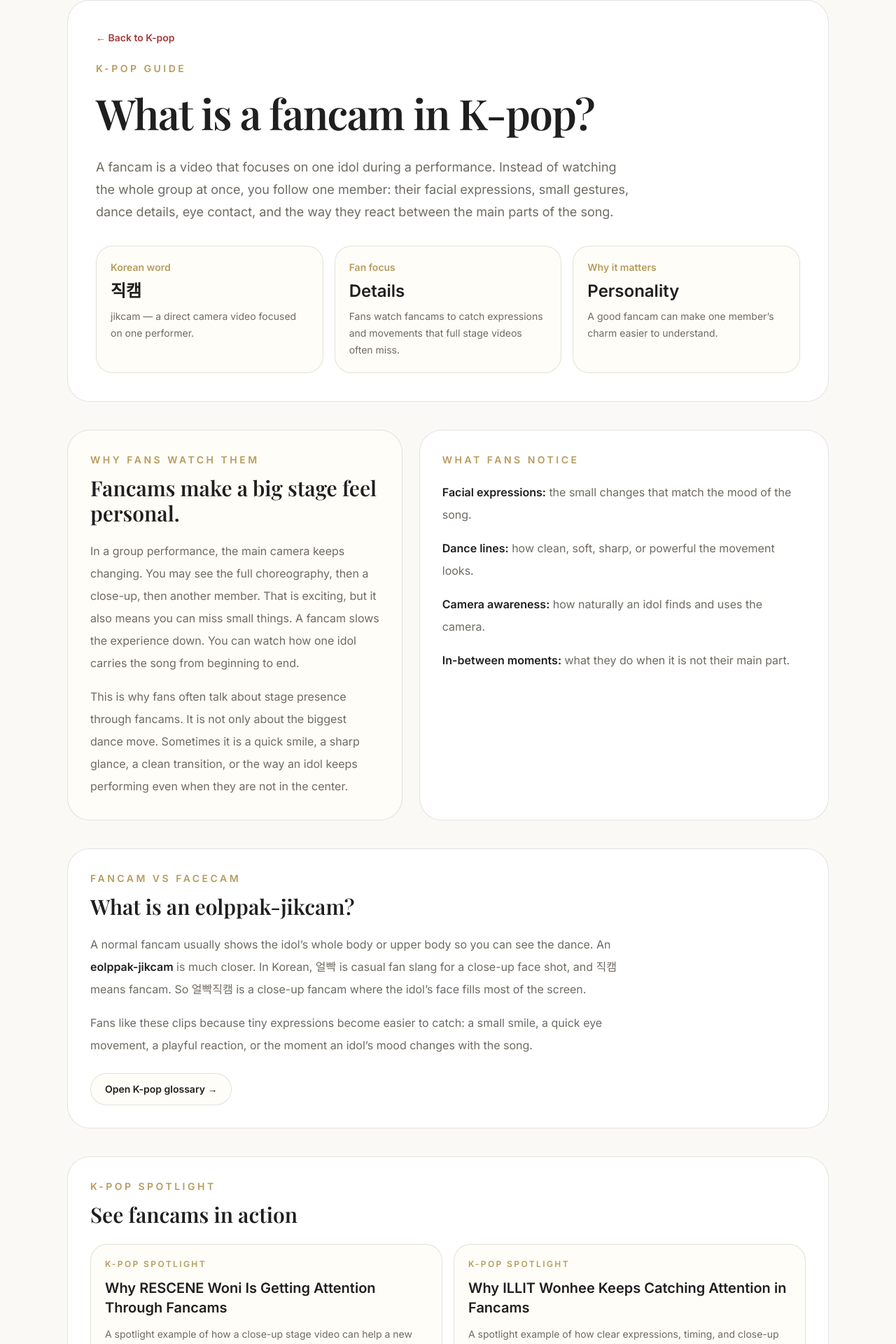
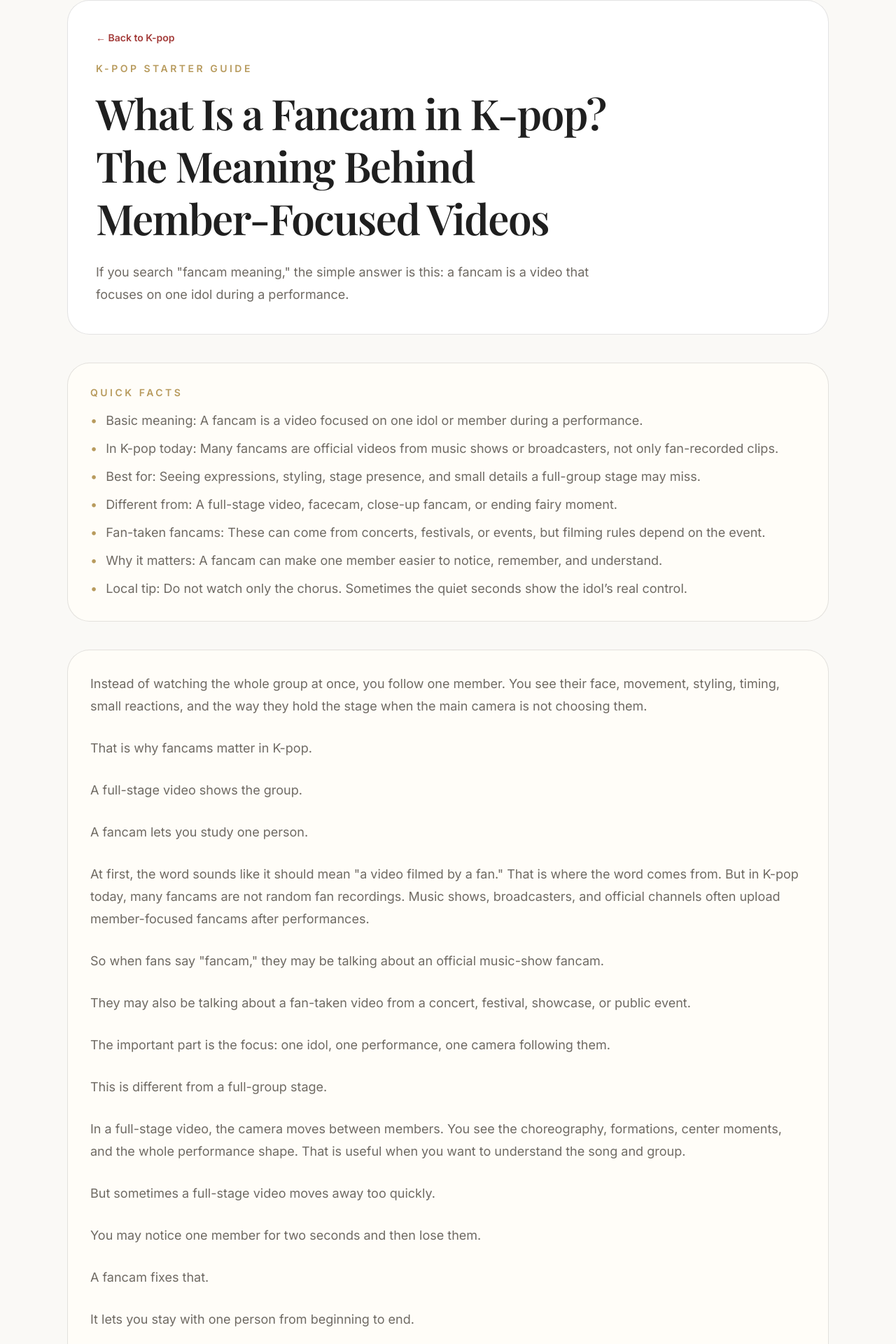
Before and after one commit to kjgusgh-source/korea-inside, a Next.js app: page /kpop/what-is-a-fancam in a window 1280 px wide. Shown: the part 140-2060 px from the top of the page at 70% size. Built offline with nearby package versions, Linux system fonts and the light colour scheme; a web font is replaced by a local one.

Commit message:
Improve K-pop fancam meaning guide

```diff
--- a/app/kpop/glossary/page.tsx
+++ b/app/kpop/glossary/page.tsx
@@ -90,9 +90,9 @@ const glossaryTerms = [
     romanization: "jikcam",
     meaning: "A video focused on one idol during a performance.",
     note:
-      "Fancams are a big part of K-pop culture because they let fans watch small expressions, gestures, and details that are easy to miss in a full-stage video.",
+      "In K-pop today, many fancams are official music-show videos, not only fan recordings. They let fans watch small expressions, styling, and details that are easy to miss in a full-stage video.",
     example: "A Karina fancam can show her sharp stage presence clearly.",
-    href: "/kpop/what-is-fancam"
+    href: "/kpop/what-is-a-fancam"
   },
   {
     term: "Rookie group",
--- a/app/kpop/what-is-a-fancam/page.tsx
+++ b/app/kpop/what-is-a-fancam/page.tsx
@@ -8,9 +8,64 @@ const siteUrl = "https://haemilkorea.com";
 const pageUrl = `${siteUrl}/kpop/what-is-a-fancam`;
 
 const pageTitle =
-  "What Is a Fancam in K-pop? | Meaning, Facecams & Korean Fan Words";
+  "What Is a Fancam in K-pop? The Meaning Behind Member-Focused Videos";
 const pageDescription =
-  "A friendly explanation of K-pop fancams, facecams, eolppak-jikcam, viral stage moments, and why fans love watching individual idol videos.";
+  "A friendly HAEMIL guide to the meaning of K-pop fancams, why fans watch member-focused videos, and how official fancams, facecams, ending fairy moments, and visual talk are different.";
+
+const quickFacts = [
+  "Basic meaning: A fancam is a video focused on one idol or member during a performance.",
+  "In K-pop today: Many fancams are official videos from music shows or broadcasters, not only fan-recorded clips.",
+  "Best for: Seeing expressions, styling, stage presence, and small details a full-group stage may miss.",
+  "Different from: A full-stage video, facecam, close-up fancam, or ending fairy moment.",
+  "Fan-taken fancams: These can come from concerts, festivals, or events, but filming rules depend on the event.",
+  "Why it matters: A fancam can make one member easier to notice, remember, and understand.",
+  "Local tip: Do not watch only the chorus. Sometimes the quiet seconds show the idol’s real control.",
+];
+
+const relatedGuides = [
+  {
+    label: "K-pop guide",
+    title: "What is an ending fairy?",
+    description:
+      "Learn what ending fairy means, why final close-up shots go viral, and how idols use a few seconds to show charm after a stage.",
+    href: "/kpop/what-is-ending-fairy",
+  },
+  {
+    label: "K-pop guide",
+    title: "What is a close-up fancam?",
+    description:
+      "A friendly guide to Korean close-up fancams, where one face, one expression, or one quick mood change can make a stage easy to replay.",
+    href: "/kpop/what-is-close-up-fancam-in-kpop",
+  },
+  {
+    label: "K-pop starter guide",
+    title: "What does visual mean in K-pop?",
+    description:
+      "A friendly guide to what “visual” means in K-pop, how it differs from center, and why fans use the word carefully.",
+    href: "/kpop/what-is-visual-in-kpop",
+  },
+  {
+    label: "K-pop guide",
+    title: "What is center in K-pop?",
+    description:
+      "Learn what center means in K-pop, why the center member matters, and how fans understand stage focus and group image.",
+    href: "/kpop/what-is-center-in-kpop",
+  },
+  {
+    label: "K-pop guide",
+    title: "What does maknae mean?",
+    description:
+      "Learn what maknae means, why the youngest member matters in K-pop, and how fans use words like golden maknae.",
+    href: "/kpop/what-is-maknae",
+  },
+  {
+    label: "Fan words",
+    title: "Open the K-pop glossary",
+    description:
+      "A friendly guide to Korean K-pop fan words like bias, maknae, fancam, ending fairy, and eolppak-jikcam.",
+    href: "/kpop/glossary",
+  },
+];
 
 export const metadata: Metadata = {
   title: pageTitle,
@@ -33,7 +88,7 @@ export const metadata: Metadata = {
 };
 
 export default function WhatIsAFancamPage() {
-  const relatedGuides = getPublishedMemberGuides().slice(0, 4);
+  const relatedMemberGuides = getPublishedMemberGuides().slice(0, 4);
 
   const structuredData = [
     {
@@ -115,147 +170,339 @@ export default function WhatIsAFancamPage() {
             </Link>
 
             <p className="text-sm font-semibold uppercase tracking-[0.25em] text-[var(--gold)]">
-              K-pop guide
+              K-pop starter guide
             </p>
 
             <h1 className="mt-4 max-w-3xl text-4xl font-semibold leading-tight tracking-tight md:text-6xl">
-              What is a fancam in K-pop?
+              {pageTitle}
             </h1>
 
             <p className="mt-6 max-w-3xl text-base leading-8 text-[var(--muted)] md:text-lg">
-              A fancam is a video that focuses on one idol during a performance.
-              Instead of watching the whole group at once, you follow one member:
-              their facial expressions, small gestures, dance details, eye
-              contact, and the way they react between the main parts of the song.
+              If you search &quot;fancam meaning,&quot; the simple answer is
+              this: a fancam is a video that focuses on one idol during a
+              performance.
+            </p>
+          </article>
+
+          <section className="rounded-[2rem] border border-[var(--border)] bg-[var(--card)] p-6 md:p-8">
+            <p className="text-sm font-semibold uppercase tracking-[0.25em] text-[var(--gold)]">
+              Quick facts
             </p>
 
-            <div className="mt-8 grid gap-4 md:grid-cols-3">
-              <div className="rounded-[1.5rem] border border-[var(--border)] bg-[var(--card)] p-5">
-                <p className="text-sm font-semibold text-[var(--gold)]">
-                  Korean word
-                </p>
-                <p className="mt-2 text-2xl font-semibold">직캠</p>
-                <p className="mt-2 text-sm leading-6 text-[var(--muted)]">
-                  jikcam — a direct camera video focused on one performer.
-                </p>
-              </div>
+            <ul className="mt-4 space-y-3 text-base leading-7 text-[var(--muted)] md:text-lg">
+              {quickFacts.map((fact) => (
+                <li key={fact} className="flex gap-3">
+                  <span className="text-[var(--gold)]">•</span>
+                  <span>{fact}</span>
+                </li>
+              ))}
+            </ul>
+          </section>
 
-              <div className="rounded-[1.5rem] border border-[var(--border)] bg-[var(--card)] p-5">
-                <p className="text-sm font-semibold text-[var(--gold)]">
-                  Fan focus
-                </p>
-                <p className="mt-2 text-2xl font-semibold">Details</p>
-                <p className="mt-2 text-sm leading-6 text-[var(--muted)]">
-                  Fans watch fancams to catch expressions and movements that full
-                  stage videos often miss.
-                </p>
-              </div>
-
-              <div className="rounded-[1.5rem] border border-[var(--border)] bg-[var(--card)] p-5">
-                <p className="text-sm font-semibold text-[var(--gold)]">
-                  Why it matters
-                </p>
-                <p className="mt-2 text-2xl font-semibold">Personality</p>
-                <p className="mt-2 text-sm leading-6 text-[var(--muted)]">
-                  A good fancam can make one member’s charm easier to understand.
-                </p>
-              </div>
-            </div>
-          </article>
-
-          <section className="grid gap-6 md:grid-cols-[0.9fr_1.1fr]">
-            <div className="rounded-[2rem] border border-[var(--border)] bg-[var(--card)] p-6 md:p-8">
-              <p className="text-sm font-semibold uppercase tracking-[0.25em] text-[var(--gold)]">
-                Why fans watch them
+          <section className="rounded-[2rem] border border-[var(--border)] bg-[var(--card)] p-6 md:p-8">
+            <div className="space-y-7 text-base leading-8 text-[var(--muted)] md:text-lg">
+              <p>
+                Instead of watching the whole group at once, you follow one
+                member. You see their face, movement, styling, timing, small
+                reactions, and the way they hold the stage when the main camera
+                is not choosing them.
               </p>
 
-              <h2 className="mt-3 text-3xl font-semibold">
-                Fancams make a big stage feel personal.
-              </h2>
+              <p>That is why fancams matter in K-pop.</p>
 
-              <p className="mt-5 text-base leading-8 text-[var(--muted)]">
-                In a group performance, the main camera keeps changing. You may
-                see the full choreography, then a close-up, then another member.
-                That is exciting, but it also means you can miss small things.
-                A fancam slows the experience down. You can watch how one idol
-                carries the song from beginning to end.
+              <p>A full-stage video shows the group.</p>
+
+              <p>A fancam lets you study one person.</p>
+
+              <p>
+                At first, the word sounds like it should mean &quot;a video
+                filmed by a fan.&quot; That is where the word comes from. But
+                in K-pop today, many fancams are not random fan recordings.
+                Music shows, broadcasters, and official channels often upload
+                member-focused fancams after performances.
               </p>
 
-              <p className="mt-4 text-base leading-8 text-[var(--muted)]">
-                This is why fans often talk about stage presence through fancams.
-                It is not only about the biggest dance move. Sometimes it is a
-                quick smile, a sharp glance, a clean transition, or the way an
-                idol keeps performing even when they are not in the center.
-              </p>
-            </div>
-
-            <div className="rounded-[2rem] border border-[var(--border)] bg-[var(--surface)] p-6 md:p-8">
-              <p className="text-sm font-semibold uppercase tracking-[0.25em] text-[var(--gold)]">
-                What fans notice
+              <p>
+                So when fans say &quot;fancam,&quot; they may be talking about
+                an official music-show fancam.
               </p>
 
-              <ul className="mt-5 space-y-4 text-base leading-8 text-[var(--muted)]">
-                <li>
-                  <span className="font-semibold text-[var(--text)]">
-                    Facial expressions:
-                  </span>{" "}
-                  the small changes that match the mood of the song.
-                </li>
-                <li>
-                  <span className="font-semibold text-[var(--text)]">
-                    Dance lines:
-                  </span>{" "}
-                  how clean, soft, sharp, or powerful the movement looks.
-                </li>
-                <li>
-                  <span className="font-semibold text-[var(--text)]">
-                    Camera awareness:
-                  </span>{" "}
-                  how naturally an idol finds and uses the camera.
-                </li>
-                <li>
-                  <span className="font-semibold text-[var(--text)]">
-                    In-between moments:
-                  </span>{" "}
-                  what they do when it is not their main part.
-                </li>
-              </ul>
+              <p>
+                They may also be talking about a fan-taken video from a concert,
+                festival, showcase, or public event.
+              </p>
+
+              <p>
+                The important part is the focus: one idol, one performance, one
+                camera following them.
+              </p>
+
+              <p>This is different from a full-group stage.</p>
+
+              <p>
+                In a full-stage video, the camera moves between members. You see
+                the choreography, formations, center moments, and the whole
+                performance shape. That is useful when you want to understand
+                the song and group.
+              </p>
+
+              <p>But sometimes a full-stage video moves away too quickly.</p>
+
+              <p>You may notice one member for two seconds and then lose them.</p>
+
+              <p>A fancam fixes that.</p>
+
+              <p>It lets you stay with one person from beginning to end.</p>
+
+              <p>
+                That is why new fans often use fancams to learn members. You may
+                not know everyone&apos;s name yet. You may not understand the
+                group&apos;s roles. But after watching one member-focused
+                video, something clicks.
+              </p>
+
+              <p>You remember their expression.</p>
+
+              <p>You remember their styling.</p>
+
+              <p>You remember the way they looked at the camera.</p>
+
+              <p>
+                You remember a small gesture that the full-stage video almost
+                missed.
+              </p>
+
+              <p>
+                That is often how a casual viewer becomes curious about one
+                idol.
+              </p>
+
+              <p>
+                Fancams are also useful because K-pop performances are built
+                from many tiny details.
+              </p>
+
+              <p>The chorus matters, but it is not the only thing to watch.</p>
+
+              <p>Look at the seconds before the member starts singing.</p>
+
+              <p>Look at how they reset their expression after a hard move.</p>
+
+              <p>
+                Look at whether they keep the mood even when they are not in the
+                center.
+              </p>
+
+              <p>
+                Look at how their face changes between cute, sharp, calm,
+                playful, or intense moments.
+              </p>
+
+              <p>
+                Those small changes are part of why K-pop fans replay fancams.
+              </p>
+
+              <p>A fancam can also show stage presence more clearly.</p>
+
+              <p>
+                Stage presence does not only mean dancing hard. It can mean
+                knowing when to relax, when to look into the camera, when to
+                make a small expression, and when to let the choreography
+                speak. Some idols are loud with their presence. Some are
+                quieter. A fancam makes those differences easier to see.
+              </p>
+
+              <p>This is also why fancams connect to visual talk.</p>
+
+              <p>
+                In K-pop, &quot;visual&quot; is not only about saying someone is
+                pretty or handsome. Fans often use it to talk about image,
+                styling, facial impression, camera presence, and how memorable
+                someone feels in clips or photos. A fancam can make that visual
+                image easier to understand.
+              </p>
+
+              <p>But it should not become a beauty ranking.</p>
+
+              <p>A good fancam is not only about appearance.</p>
+
+              <p>It is also about performance control.</p>
+
+              <p>A facecam, or close-up fancam, is a little different.</p>
+
+              <p>
+                A regular fancam often shows more of the full body and
+                choreography. A facecam or close-up fancam focuses more on the
+                idol&apos;s face, expressions, and eye contact. If you want to
+                understand why fans talk about expressions so much, a close-up
+                fancam can make that clearer.
+              </p>
+
+              <p>But it may show less of the full dance.</p>
+
+              <p>That is the trade-off.</p>
+
+              <p>A fancam is also different from an ending fairy.</p>
+
+              <p>
+                An ending fairy is the short camera moment after the song ends.
+                The idol looks into the camera, catches their breath, and holds
+                a final expression. It can become a viral moment, but it is only
+                one part of the stage.
+              </p>
+
+              <p>A fancam follows the performance.</p>
+
+              <p>An ending fairy is the final few seconds.</p>
+
+              <p>Both matter, but they are not the same thing.</p>
+
+              <p>Fancams can also help you understand member roles.</p>
+
+              <p>
+                For example, a center may stand out because the choreography
+                places them in key moments. A maknae may feel different because
+                fans are watching how the youngest member grows over time. A
+                main dancer may show details in movement that are easier to see
+                when the camera stays with them.
+              </p>
+
+              <p>But do not force every fancam into a role.</p>
+
+              <p>Sometimes the best reason to watch is simple:</p>
+
+              <p>You noticed someone.</p>
+
+              <p>Now you want to see more.</p>
+
+              <p>That is enough.</p>
+
+              <p>
+                If you are watching your first K-pop fancam, do not treat it
+                like homework.
+              </p>
+
+              <p>Pick one member.</p>
+
+              <p>Watch one video.</p>
+
+              <p>Then ask yourself a few small questions.</p>
+
+              <p>What kind of expression do they use most?</p>
+
+              <p>Do they change mood between verses and chorus?</p>
+
+              <p>Do they look relaxed or intense?</p>
+
+              <p>Do they use the camera often?</p>
+
+              <p>Does the styling change how you read the performance?</p>
+
+              <p>
+                Would you have noticed these things in the full-group stage?
+              </p>
+
+              <p>This is the real value of a fancam.</p>
+
+              <p>
+                It slows down the group performance and lets one member become
+                clear.
+              </p>
+
+              <p>There is one more thing to remember.</p>
+
+              <p>
+                Not every fan-taken fancam is filmed under the same rules.
+                Concerts, festivals, fan events, and broadcasts can have
+                different filming policies. Some videos are official. Some are
+                fan-recorded. Some are allowed. Some may be removed. So it is
+                better not to assume every event works the same way.
+              </p>
+
+              <p>
+                For beginners, official fancams are the easiest place to start.
+              </p>
+
+              <p>
+                They are usually clean, easy to find, and focused on one member.
+              </p>
+
+              <p>
+                Once you understand the idea, fan-taken fancams can show another
+                side: live crowds, festival energy, tour stages, and moments
+                that feel less polished than a broadcast.
+              </p>
+
+              <p>Both can be useful.</p>
+
+              <p>They just feel different.</p>
+
+              <p>
+                For HAEMIL readers, the easiest way to understand a fancam is
+                this:
+              </p>
+
+              <p>A full-stage video tells you what the group did.</p>
+
+              <p>A fancam tells you how one member carried it.</p>
+
+              <p>That is why fans love them.</p>
+
+              <p>Not because every fancam is perfect.</p>
+
+              <p>Not because every clip needs to go viral.</p>
+
+              <p>
+                But because sometimes one focused camera is enough to make you
+                finally understand why people keep talking about a member.
+              </p>
             </div>
           </section>
 
           <section className="rounded-[2rem] border border-[var(--border)] bg-[var(--surface)] p-6 md:p-8">
+            <div className="flex flex-col gap-3 md:flex-row md:items-end md:justify-between">
+              <div>
                 <p className="text-sm font-semibold uppercase tracking-[0.25em] text-[var(--gold)]">
-              Fancam vs facecam
+                  Keep exploring
                 </p>
 
                 <h2 className="mt-3 text-3xl font-semibold">
-              What is an eolppak-jikcam?
+                  Related K-pop guides
                 </h2>
+              </div>
 
-            <p className="mt-5 max-w-3xl text-base leading-8 text-[var(--muted)]">
-              A normal fancam usually shows the idol’s whole body or upper body
-              so you can see the dance. An{" "}
-              <span className="font-semibold text-[var(--text)]">
-                eolppak-jikcam
-              </span>{" "}
-              is much closer. In Korean, 얼빡 is casual fan slang for a close-up
-              face shot, and 직캠 means fancam. So 얼빡직캠 is a close-up fancam
-              where the idol’s face fills most of the screen.
+              <Link
+                href="/kpop"
+                className="text-sm font-semibold text-[var(--accent)] transition hover:opacity-80"
+              >
+                See all K-pop →
+              </Link>
+            </div>
+
+            <div className="mt-6 grid gap-4 md:grid-cols-2">
+              {relatedGuides.map((guide) => (
+                <Link
+                  key={guide.href}
+                  href={guide.href}
+                  className="group rounded-[1.5rem] border border-[var(--border)] bg-[var(--card)] p-5 transition hover:-translate-y-1 hover:shadow-md"
+                >
+                  <p className="text-xs font-semibold uppercase tracking-[0.2em] text-[var(--gold)]">
+                    {guide.label}
                   </p>
 
-            <p className="mt-4 max-w-3xl text-base leading-8 text-[var(--muted)]">
-              Fans like these clips because tiny expressions become easier to
-              catch: a small smile, a quick eye movement, a playful reaction, or
-              the moment an idol’s mood changes with the song.
+                  <h3 className="mt-3 text-xl font-semibold text-[var(--text)]">
+                    {guide.title}
+                  </h3>
+
+                  <p className="mt-3 text-sm leading-6 text-[var(--muted)]">
+                    {guide.description}
                   </p>
 
-            <div className="mt-6">
-              <Link
-                href="/kpop/glossary"
-                className="inline-flex rounded-full border border-[var(--border)] bg-[var(--card)] px-5 py-3 text-sm font-semibold text-[var(--text)] transition hover:-translate-y-0.5 hover:shadow-md"
-              >
-                Open K-pop glossary →
+                  <p className="mt-4 text-sm font-semibold text-[var(--accent)]">
+                    Read guide →
+                  </p>
                 </Link>
+              ))}
             </div>
           </section>
 
@@ -359,7 +606,7 @@ export default function WhatIsAFancamPage() {
             </div>
 
             <div className="mt-6 grid gap-4 md:grid-cols-2 lg:grid-cols-4">
-              {relatedGuides.map(({ group, member }) => (
+              {relatedMemberGuides.map(({ group, member }) => (
                 <Link
                   key={`${group.id}-${member.id}`}
                   href={`/kpop/${group.id}/${member.id}`}
--- a/lib/kpopGuideArticles.ts
+++ b/lib/kpopGuideArticles.ts
@@ -14,11 +14,11 @@ export type KpopGuideArticle = {
       label: "Fan words",
     },
     {
-      title: "What is a fancam in K-pop?",
+      title: "What Is a Fancam?",
       description:
-        "Learn why fans watch fancams, what makes them go viral, and how facecams and eolppak-jikcam clips are different.",
+        "A friendly guide to K-pop fancam meaning, why member-focused videos matter, and how fancams differ from facecams, ending fairy moments, and full-stage clips.",
       href: "/kpop/what-is-a-fancam",
-      label: "Stage culture",
+      label: "K-pop starter guide",
     },
     {
       title: "What Is an “얼빡직캠”?",
```
Lines whose indentation alone changed are shown as unchanged.
